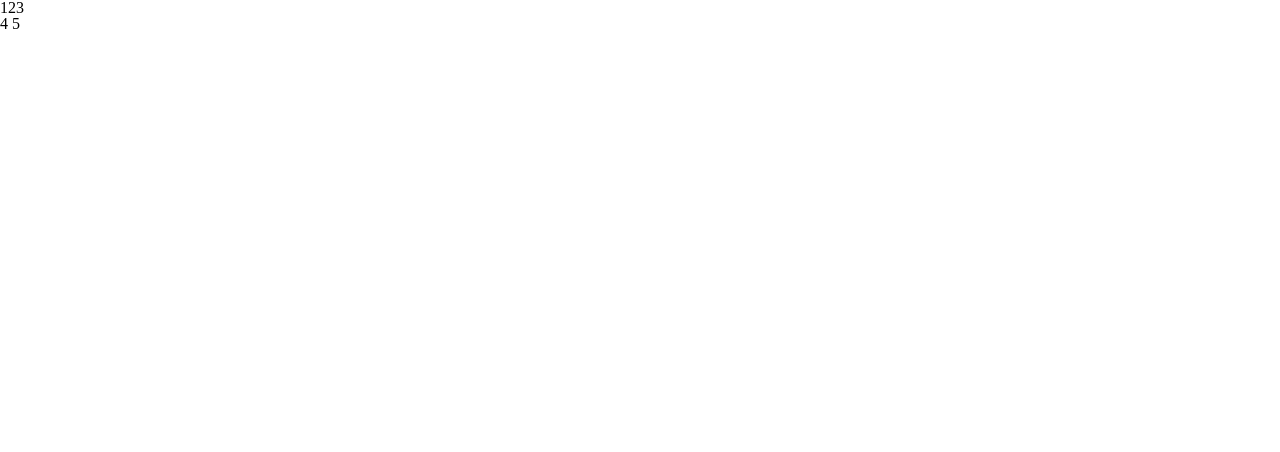
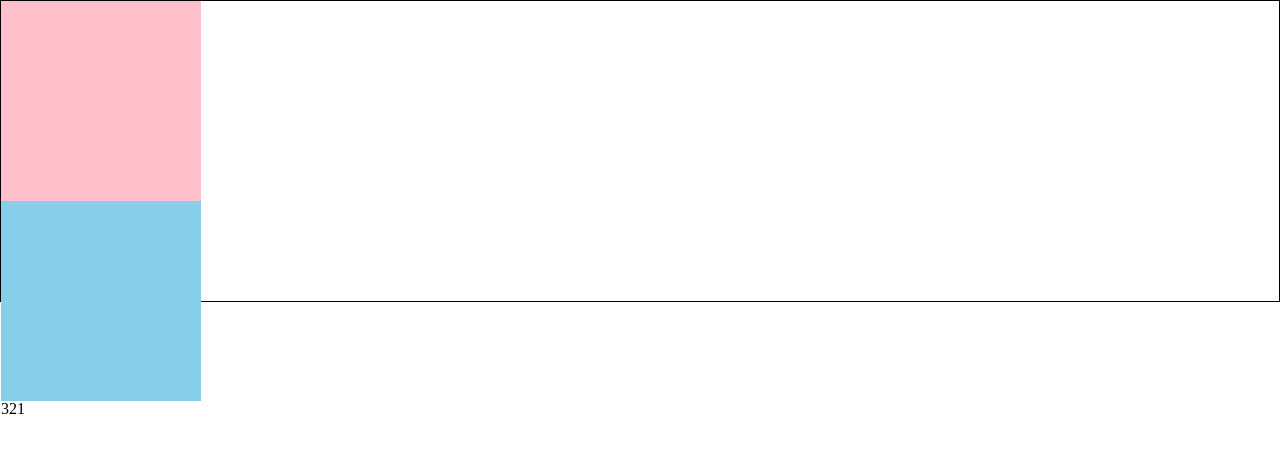
Before and after one commit to Robbin16/css-demo, a plain HTML site: page index.html in a window 1280 px wide. Drawn offline with Linux system fonts and the light colour scheme.

Commit message:
增加md

```diff
--- a/index.html
+++ b/index.html
@@ -5,14 +5,33 @@
     <meta name="viewport" content="width=device-width, initial-scale=1.0">
     <title>Document</title>
     <link rel="stylesheet" href="./reset.css">
+    <style>
+        .box1{
+            width: 200px;
+            height: 200px;
+            background-color: pink;
+        }
+        .box2{
+            width: 200px;
+            height: 200px;
+            background-color: skyblue;
+            float: left;
+        }
+        .box3{
+            width: 100px;
+            height: 100px;
+            background-color: greenyellow;
+        }
+        .container{
+            border: 1px solid black;
+        }
+    </style>
 </head>
 <body>
-    <div>
-        <p>123</p>
-        <div>
-            <span style="display:inline-flex">4</span>
-            <span>5</span>
-        </div>
+    <div class="container">
+        <div class="box1"></div>
+        <div class="box2"></div>
+        <div class="box3">321</div>
     </div>
 </body>
 </html>
```
Also changed, not shown: 1 other file.
